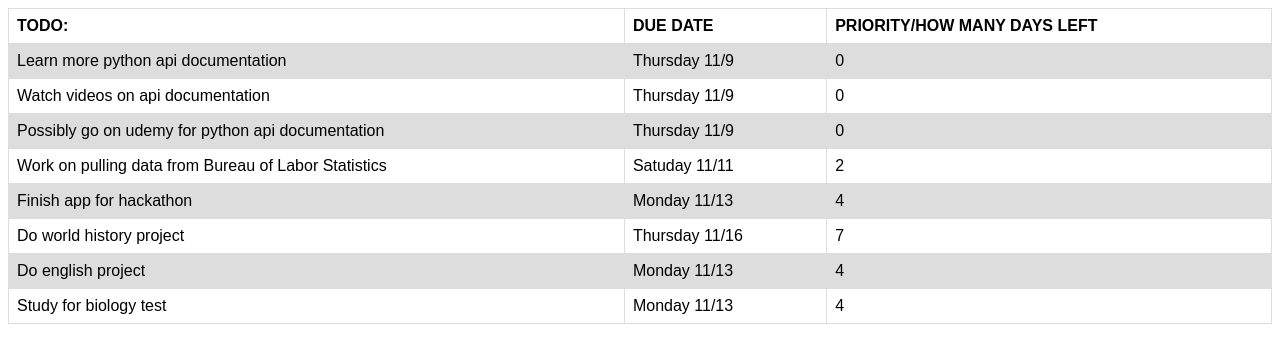
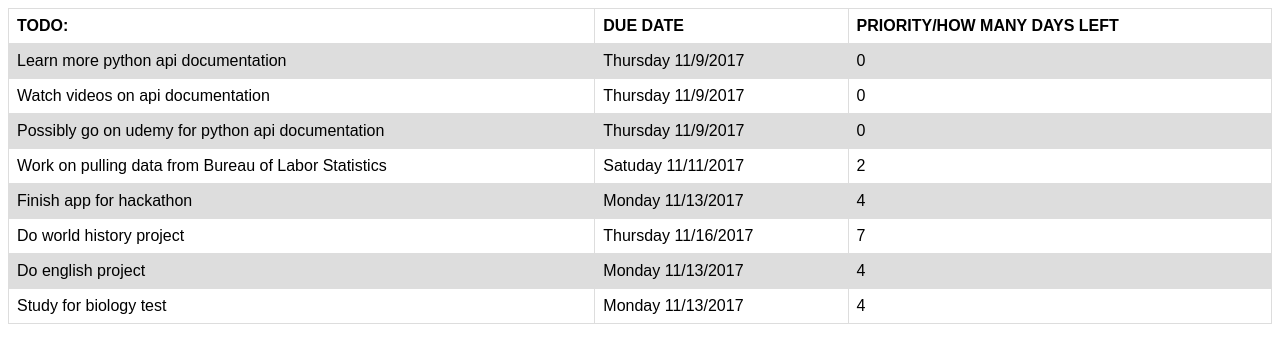
Before and after one commit to calee14/calee14.github.io, a plain HTML site: page todolist/index.html in a window 1280 px wide. Drawn offline with nearby package versions, Linux system fonts and the light colour scheme.

Commit message:
fixed the date calculations

```diff
--- a/todolist/index.html
+++ b/todolist/index.html
@@ -14,42 +14,42 @@
 	 		<th>PRIORITY/HOW MANY DAYS LEFT</th>
  		<tr>
  			<td>Learn more python api documentation</td>
- 			<td>Thursday 11/9</td>
+ 			<td>Thursday 11/9/2017</td>
  			<td>0</td>
  		</tr>
  		<tr>
  			<td>Watch videos on api documentation</td>
- 			<td>Thursday 11/9</td>
+ 			<td>Thursday 11/9/2017</td>
  			<td>0</td>
  		</tr>
  		<tr>
  			<td>Possibly go on udemy for python api documentation</td>
- 			<td>Thursday 11/9</td>
+ 			<td>Thursday 11/9/2017</td>
  			<td>0</td>
  		</tr>
  		<tr>
  			<td>Work on pulling data from Bureau of Labor Statistics</td>
- 			<td>Satuday 11/11</td>
+ 			<td>Satuday 11/11/2017</td>
  			<td>0</td>
  		</tr>
  		<tr>
  			<td>Finish app for hackathon</td>
- 			<td>Monday 11/13</td>
+ 			<td>Monday 11/13/2017</td>
  			<td>0</td>
  		</tr>
  		<tr>
  			<td>Do world history project</td>
- 			<td>Thursday 11/16</td>
+ 			<td>Thursday 11/16/2017</td>
  			<td>0</td>
  		</tr>
  		<tr>
  			<td>Do english project</td>
- 			<td>Monday 11/13</td>
+ 			<td>Monday 11/13/2017</td>
  			<td>0</td>
  		</tr>
  		<tr>
  			<td>Study for biology test</td>
- 			<td>Monday 11/13</td>
+ 			<td>Monday 11/13/2017</td>
  			<td>0</td>
  		</tr>
  		</table>
--- a/todolist/index.js
+++ b/todolist/index.js
@@ -2,14 +2,26 @@ var d = new Date();
 
 var month = d.getMonth()+1;
 var day = d.getDate();
+var year = d.getFullYear();
+var today = month + '/' + day + '/' + year;
+
+function parseDate(str) {
+    var mdy = str.split('/');
+    return new Date(mdy[2],mdy[0]-1,mdy[1]);
+}
+
+function daydiff(first, second) {
+    return Math.round((second-first)/(1000*60*60*24));
+}
+console.log(daydiff(parseDate("11/9/2016"), parseDate("11/9/2017")));
 
 $('#mytab1 tr').each(function(){
     $(this).find('td').each(function(e){
         //do your stuff, you can use $(this) to get current cell
         if(e == 1) {
         	var due = $(this).text();
-        	due = due.substring(due.indexOf("/") + 1);
-        	var priority = due - day
+        	due = due.substring(due.indexOf(" ") + 1);
+        	var priority = daydiff(parseDate(today), parseDate(due));
             if(priority < 0) {
                 priority = "Hurry up and stop procrastinating";
             }
```
